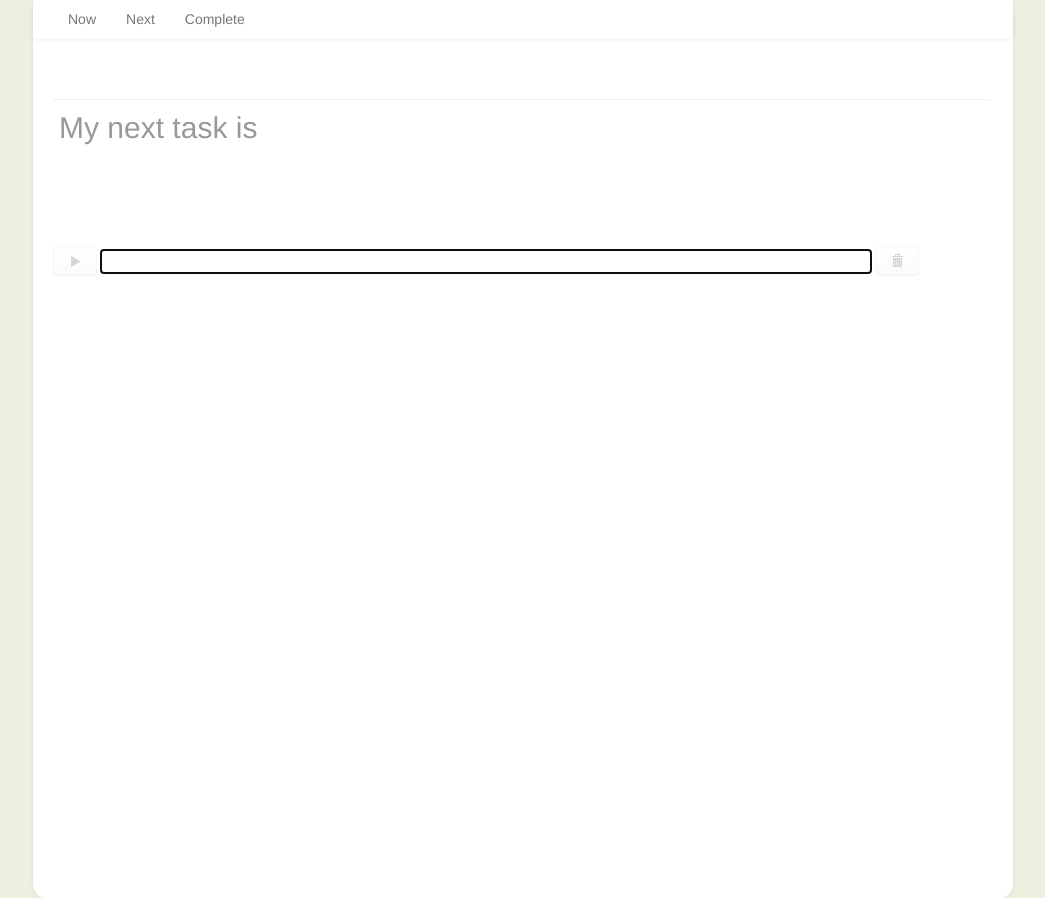
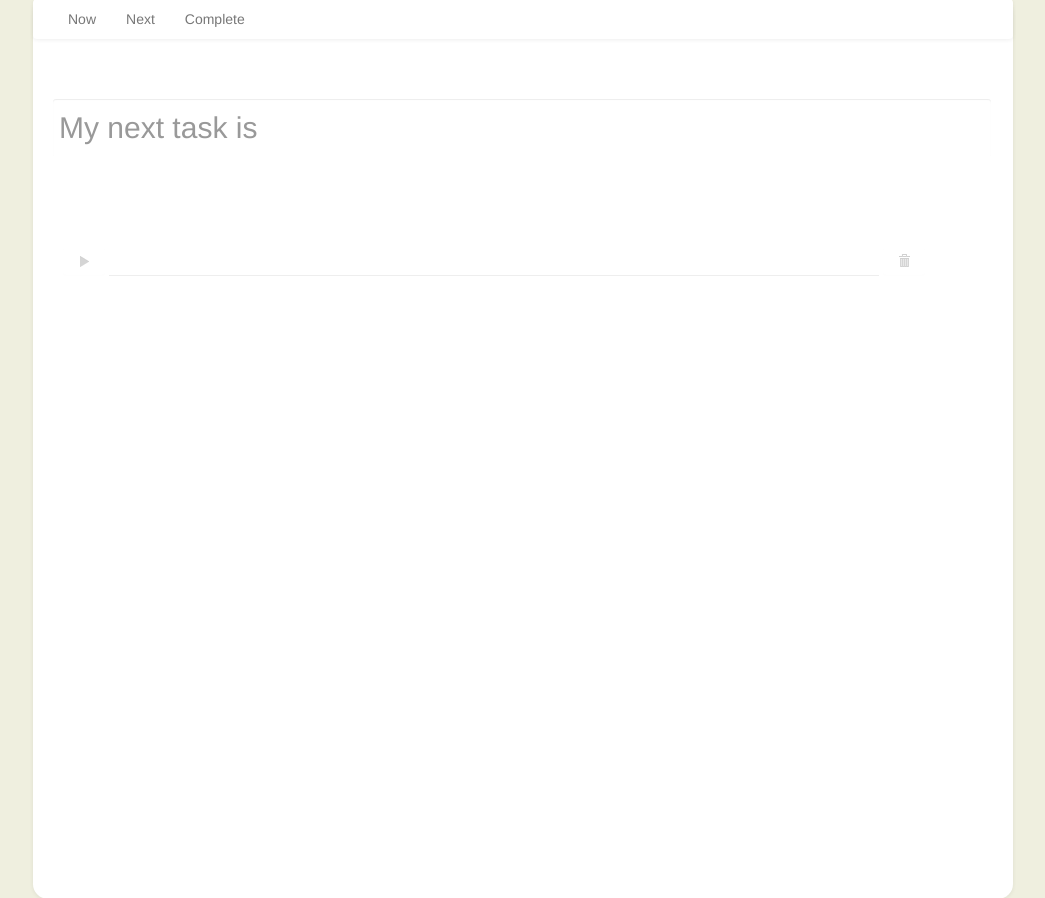
Before and after one commit to lextoumbourou/MyNextTaskIs.com, a Django app: template mynexttaskis/templates/parent.html in a window 1280 px wide. Shown: the part 31-929 px from the top of the page, without its empty margins (117-1162 px from the left). Run offline with Django 3.2, Linux system fonts and the light colour scheme; the template is opened without the code that fills it, so the values that code supplies are empty; some libraries are stand-ins or nearby versions.

Commit message:
Improved CSS styles on 'Next' page

```diff
--- a/mynexttaskis/templates/static/css/default.css
+++ b/mynexttaskis/templates/static/css/default.css
@@ -25,20 +25,40 @@ brand {
     text-align:left;
 }
 
-.task-list-element .btn {
-    opacity: 0.2;
-}
-
-.task-list-element .btn:hover {
-    opacity: 1;
-}
-
 
 .task-list-input {
     border: 0;
     text-align:left;
     border-bottom: 1px solid #eee;
 }
+
+.task-list-element {
+    margin: 0 10px;
+}
+
+.task-list-element input {
+    margin-top:7px;
+}
+
+.task-list-element input:focus {
+    outline:none;
+}
+
+.task-list-element .btn {
+    background-color: #fff;
+    background-image: none;
+    border: none;
+    opacity: 0.2;
+}
+
+.task-list-element .btn:hover {
+    background-image: none;
+    border: none;
+    opacity: 1;
+}
+
+
+
 
 .completed-task {
     text-decoration: line-through;
```
